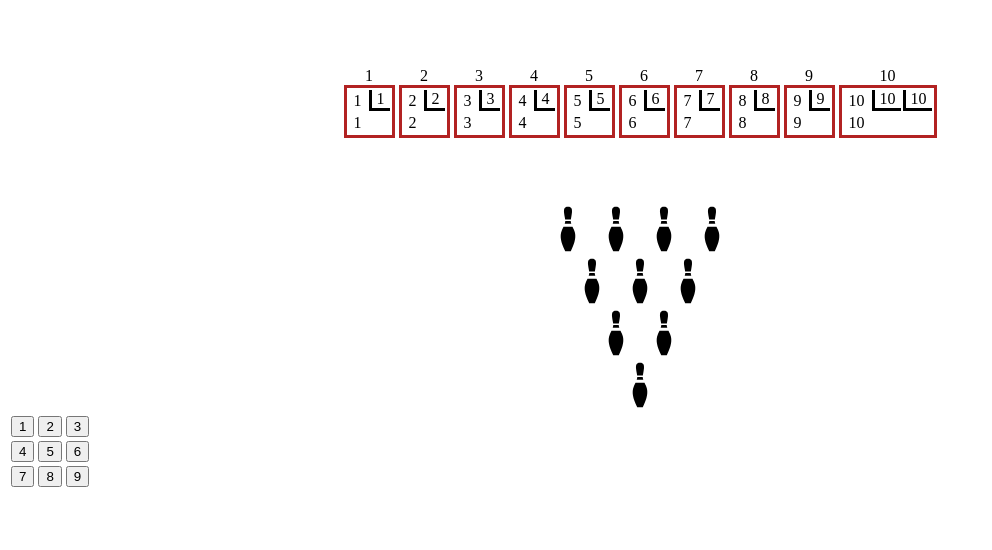
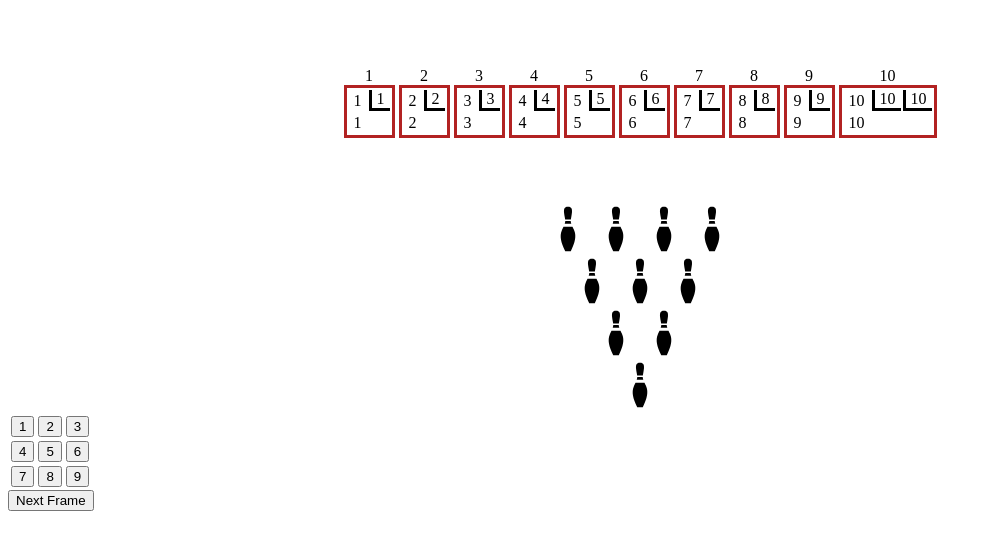
Before and after one commit to RobertBattaglia/Bowling, a React app: page / in a window 1280 px wide. Shown: the top 550 px of the page, without its empty margins (0-992 px from the left). Built offline with nearby package versions, Linux system fonts and the light colour scheme; the HTML template or start-up script is replaced by a standard one.

Commit message:
add NextFrame button

```diff
--- a/client/src/components/App.jsx
+++ b/client/src/components/App.jsx
@@ -2,6 +2,7 @@ import React, { Component } from 'react';
 import Keypad from './Keypad.jsx';
 import Board from './Board.jsx';
 import Scoreboard from './Scoreboard.jsx';
+import NextFrame from './NextFrame.jsx';
 
 class App extends Component {
   constructor(props) {
@@ -16,6 +17,7 @@ class App extends Component {
         <Scoreboard />
         <Board pins={this.state.pins} />
         <Keypad />
+        <NextFrame handleReset={this.handleReset} />
       </div>
     );
   }
--- /dev/null
+++ b/client/src/components/NextFrame.jsx
@@ -0,0 +1,20 @@
+import React, { Component } from 'react';
+
+export default class NextFrame extends Component {
+  constructor(props) {
+    super(props);
+    this.handleClick = this.handleClick.bind(this);
+  }
+
+  handleClick() {
+    this.props.handleReset();
+  }
+
+  render() {
+    return (
+      <React.Fragment>
+        <button onClick={this.handleClick}>Next Frame</button>
+      </React.Fragment>
+    );
+  }
+}
```
